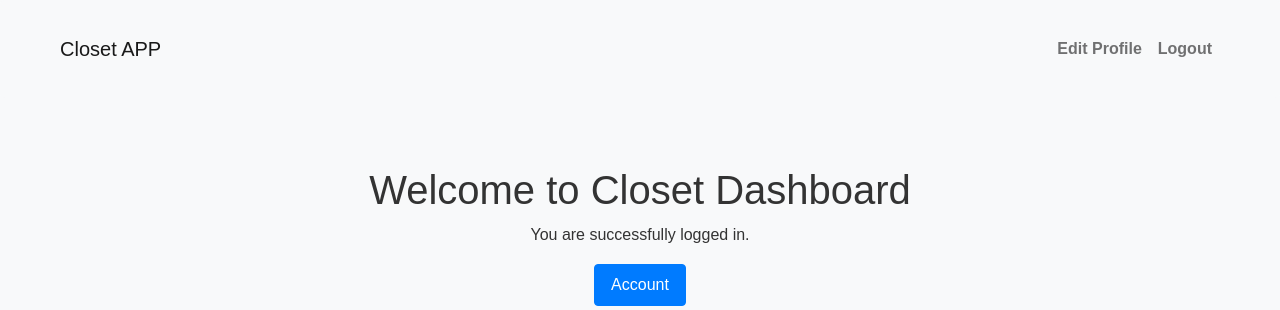
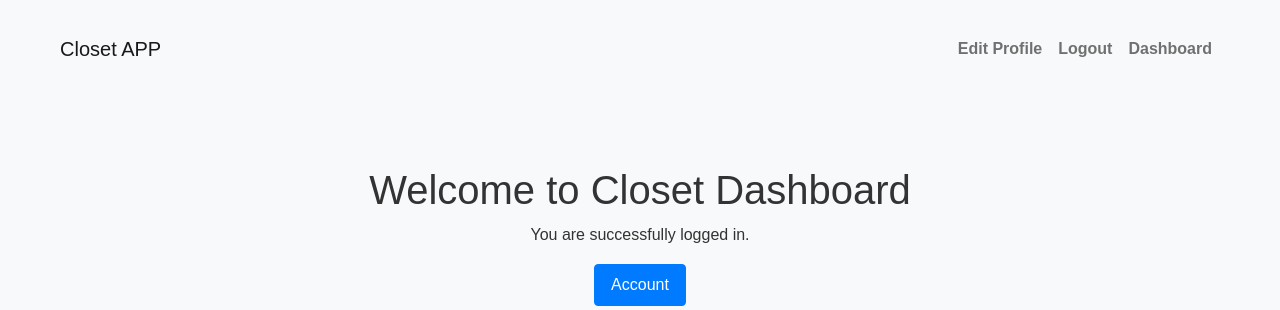
Before and after one commit to bradyp19/Clothing-Library, a Django app: page /start/dashboard/ in a window 1280 px wide. Shown: the top 310 px of the page. Run offline with Django 4.2, Linux system fonts and the light colour scheme; the visitor is signed in with stand-in values (Sample User, id 1).

Commit message:
added a dashboard option in nav

```diff
--- a/login/templates/login/base.html
+++ b/login/templates/login/base.html
@@ -25,9 +25,11 @@
                 {% if user.profile.role == 'librarian' %}
                     <a href="{% url 'login:librarian_profile_edit' %}" class="nav-link">Edit Profile</a>
                     <a class="nav-link" href="{% url 'account_logout' %}">Logout</a>
+                    <a href="{% url 'login:profile_setup' %}" class="nav-link">Dashboard</a>
                 {% else %}
                     <a href="{% url 'login:patron_profile_edit' %}" class="nav-link">Edit Profile</a>
                     <a class="nav-link" href="{% url 'account_logout' %}">Logout</a>
+                    <a href="{% url 'login:profile_setup' %}" class="nav-link">Dashboard</a>
                 {% endif %}
                 {% endif %}
                 </ul>
```
